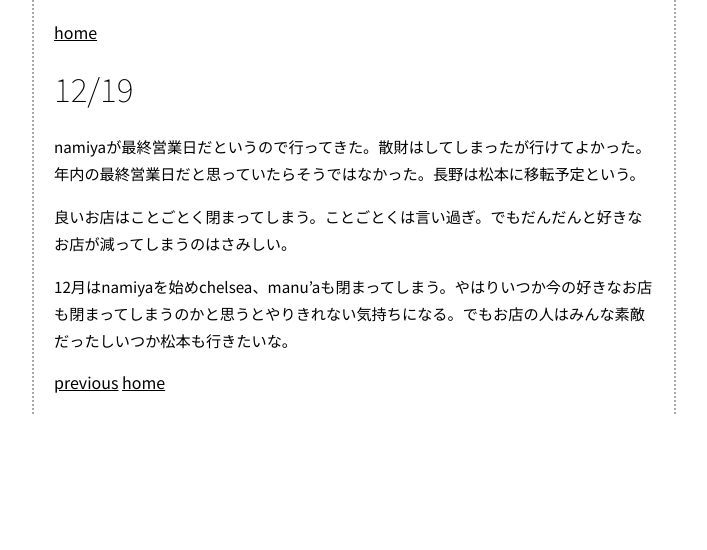
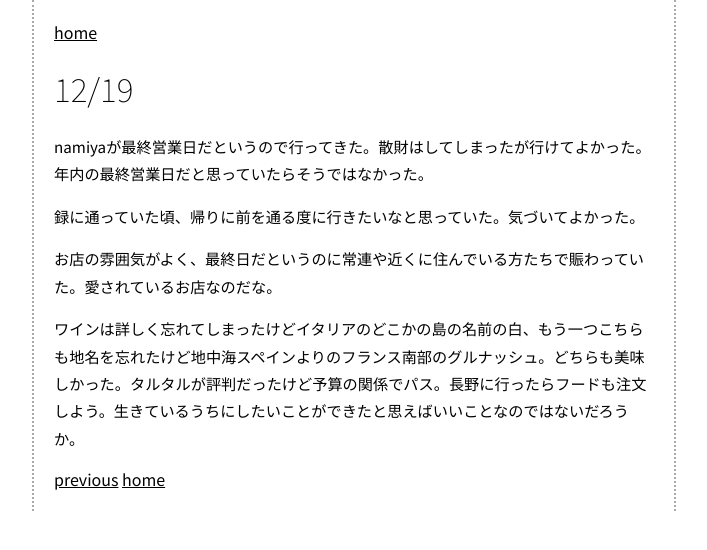
Before and after one commit to mkataoka73/mkataoka73.github.io, a Jekyll site: the page built from _posts/2025-12-20-12-19.md, in a window 1280 px wide. Shown: the top 550 px of the page, without its empty margins (286-993 px from the left). Built offline with Jekyll 4.4.1, drawn with Linux system fonts in a browser that asks for light colours.

Commit message:
Update text

```diff
--- a/_posts/2025-12-20-12-19.md
+++ b/_posts/2025-12-20-12-19.md
@@ -3,8 +3,10 @@ layout: post
 title: 12/19
 date: 2025-12-20 00:43 +0900
 ---
-namiyaが最終営業日だというので行ってきた。散財はしてしまったが行けてよかった。年内の最終営業日だと思っていたらそうではなかった。長野は松本に移転予定という。
+namiyaが最終営業日だというので行ってきた。散財はしてしまったが行けてよかった。年内の最終営業日だと思っていたらそうではなかった。
 
-良いお店はことごとく閉まってしまう。ことごとくは言い過ぎ。でもだんだんと好きなお店が減ってしまうのはさみしい。
+録に通っていた頃、帰りに前を通る度に行きたいなと思っていた。気づいてよかった。
 
-12月はnamiyaを始めchelsea、manu'aも閉まってしまう。やはりいつか今の好きなお店も閉まってしまうのかと思うとやりきれない気持ちになる。でもお店の人はみんな素敵だったしいつか松本も行きたいな。
+お店の雰囲気がよく、最終日だというのに常連や近くに住んでいる方たちで賑わっていた。愛されているお店なのだな。
+
+ワインは詳しく忘れてしまったけどイタリアのどこかの島の名前の白、もう一つこちらも地名を忘れたけど地中海スペインよりのフランス南部のグルナッシュ。どちらも美味しかった。タルタルが評判だったけど予算の関係でパス。長野に行ったらフードも注文しよう。生きているうちにしたいことができたと思えばいいことなのではないだろうか。
```
